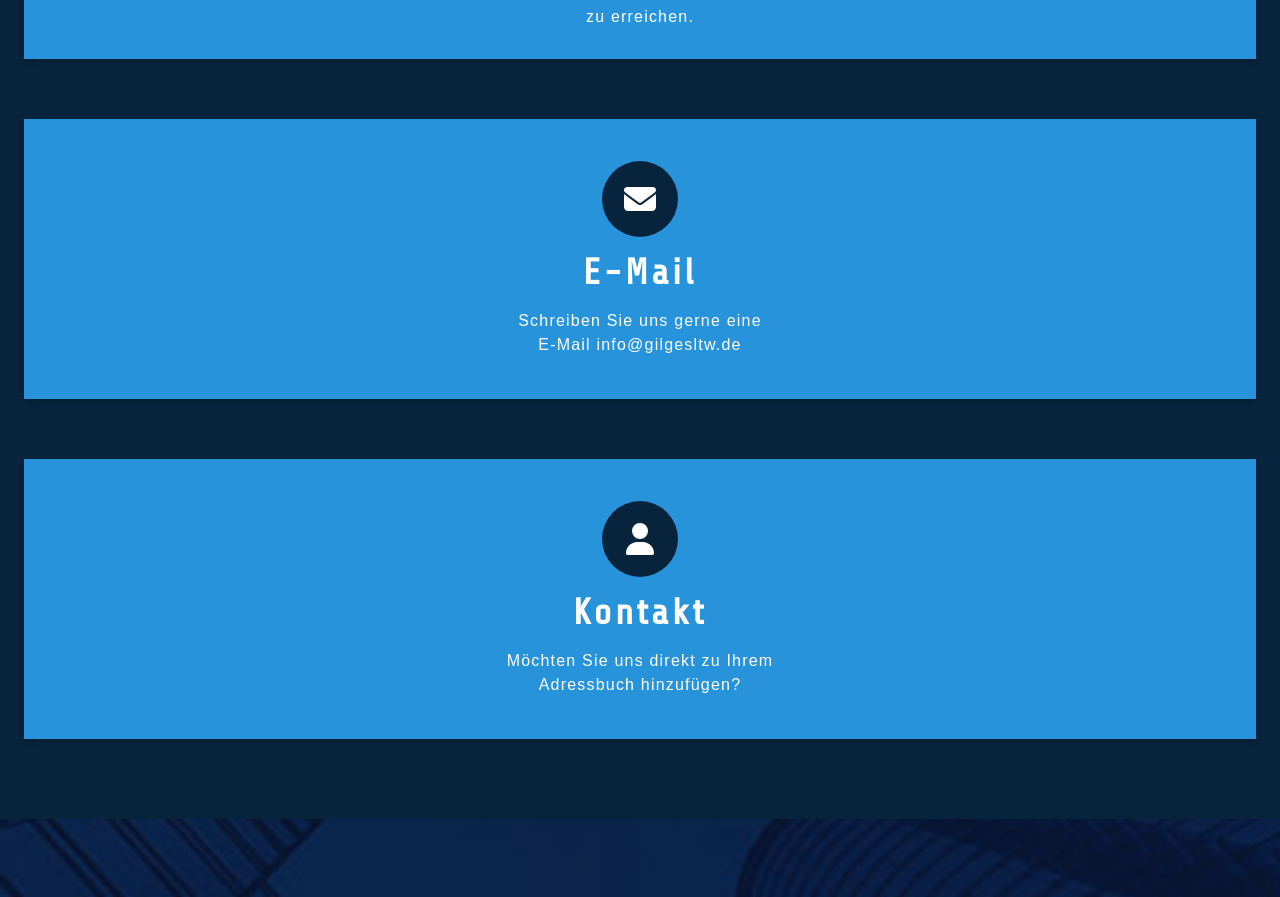
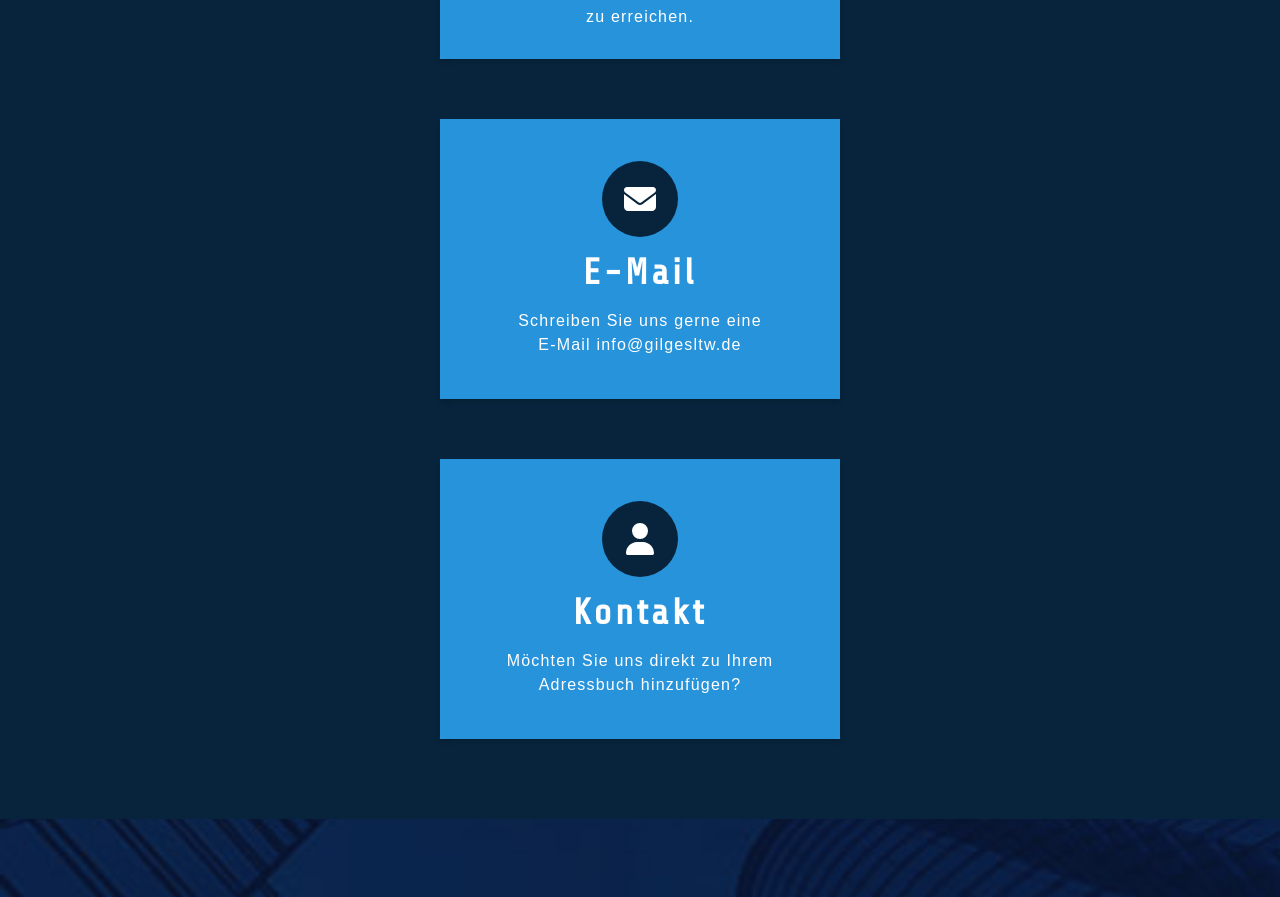
Before and after one commit to ShazalHafeez/gilges-mobile-view, a React (Vite) app: page / in a window 1280 px wide. Shown: the part 801-1698 px from the top of the page. Built offline with nearby package versions, Linux system fonts and the light colour scheme.

Commit message:
card size adjusted for bigger screens and contact saving feature added

```diff
--- a/index.html
+++ b/index.html
@@ -5,7 +5,7 @@
     <link rel="icon" type="image/svg+xml" href="./public/assets/simple-logo.png" />
     <meta name="viewport" content="width=device-width, initial-scale=1.0" />
     <link href="https://fonts.googleapis.com/css2?family=Share+Tech&display=swap" rel="stylesheet">
-    <title>GilgesLTW</title>
+    <title>Gilges LTW</title>
   </head>
   <body>
     <div id="root"></div>
--- a/src/components/Main.tsx
+++ b/src/components/Main.tsx
@@ -11,7 +11,7 @@ const Card: React.FC<{
   return (
     <div
       onClick={onClick}
-      className="w-full md:w-100% h-70 bg-[#2793db] shadow-md flex flex-col items-center justify-center cursor-pointer transition transform hover:scale-95 active:scale-90"
+      className="w-full max-w-[400px] h-70 bg-[#2793db] shadow-md flex flex-col items-center justify-center cursor-pointer transition transform hover:scale-95 active:scale-90"
     >
       {/* Logo */}
       <div className="flex items-center justify-center h-19 w-19 rounded-full bg-[#07243c] text-white">
@@ -56,9 +56,24 @@ const Main: React.FC = () => {
           </>
         }
       />
-      <Card
+      {/* Kontakt Card → download/import VCF */}
+      <a href="/GILGES-LTW.vcf" download className="block w-full max-w-[400px]">
+        <Card
+          icon={faUser}
+          title="Kontakt"
+          description={
+            <>
+              Möchten Sie uns direkt zu Ihrem
+              <br />
+              Adressbuch hinzufügen?
+            </>
+          }
+        />
+      </a>
+      {/* <Card
         icon={faUser}
         title="Kontakt"
+        onClick={() => {window.location.href = "../public/assets/GILGES-LTW.vcf";}}
         description={
           <>
             Möchten Sie uns direkt zu Ihrem
@@ -66,7 +81,7 @@ const Main: React.FC = () => {
             Adressbuch hinzufügen?
           </>
         }
-      />
+      /> */}
     </main>
   );
 };
```
Also changed, not shown: 1 other file (tests, documents, lock files or other folders).
